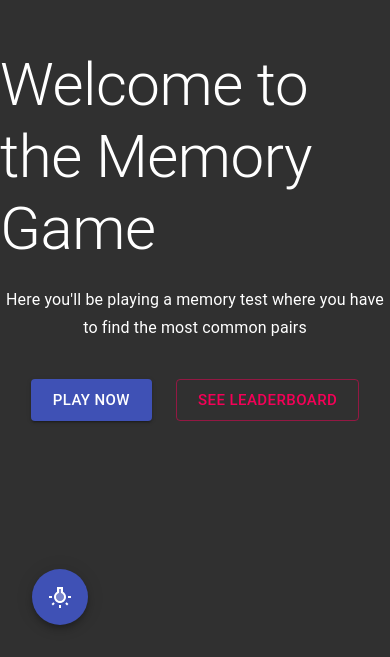
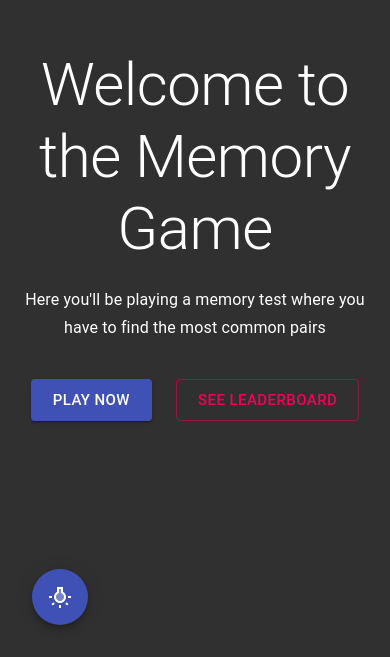
Before and after one commit to pemba007/memory-game, a Next.js app: page / in a window 390 px wide. Shown: the part 187-844 px from the top of the page. Built offline with nearby package versions, Linux system fonts and the light colour scheme.

Commit message:
Handled Responsive

```diff
--- a/src/containers/Login/index.js
+++ b/src/containers/Login/index.js
@@ -16,6 +16,11 @@ const useStyles = makeStyles((theme) => ({
     "& > *": {
       marginBottom: theme.spacing(2),
       width: "100%",
+    },
+  },
+  paddedGrid: {
+    [theme.breakpoints.down("md")]: {
+      padding: "1rem",
     },
   },
 }));
@@ -50,7 +55,7 @@ const Login = (props) => {
   };
 
   return (
-    <div>
+    <Grid className={classes.paddedGrid}>
       {!loginOn ? (
         <>
           <Grow
@@ -58,7 +63,12 @@ const Login = (props) => {
             timeout={2500}
             style={{ transformOrigin: "bottom center" }}
           >
-            <Typography variant='h2' color='textPrimary' gutterBottom>
+            <Typography
+              variant='h2'
+              color='textPrimary'
+              align='center'
+              gutterBottom
+            >
               Welcome to the Memory Game
             </Typography>
           </Grow>
@@ -128,7 +138,12 @@ const Login = (props) => {
             timeout={2500}
             style={{ transformOrigin: "bottom center" }}
           >
-            <Typography variant='h2' color='textPrimary' gutterBottom>
+            <Typography
+              variant='h2'
+              color='textPrimary'
+              align='center'
+              gutterBottom
+            >
               Please enter your id
             </Typography>
           </Grow>
@@ -185,7 +200,7 @@ const Login = (props) => {
           </form>
         </>
       )}
-    </div>
+    </Grid>
   );
 };
 
```
